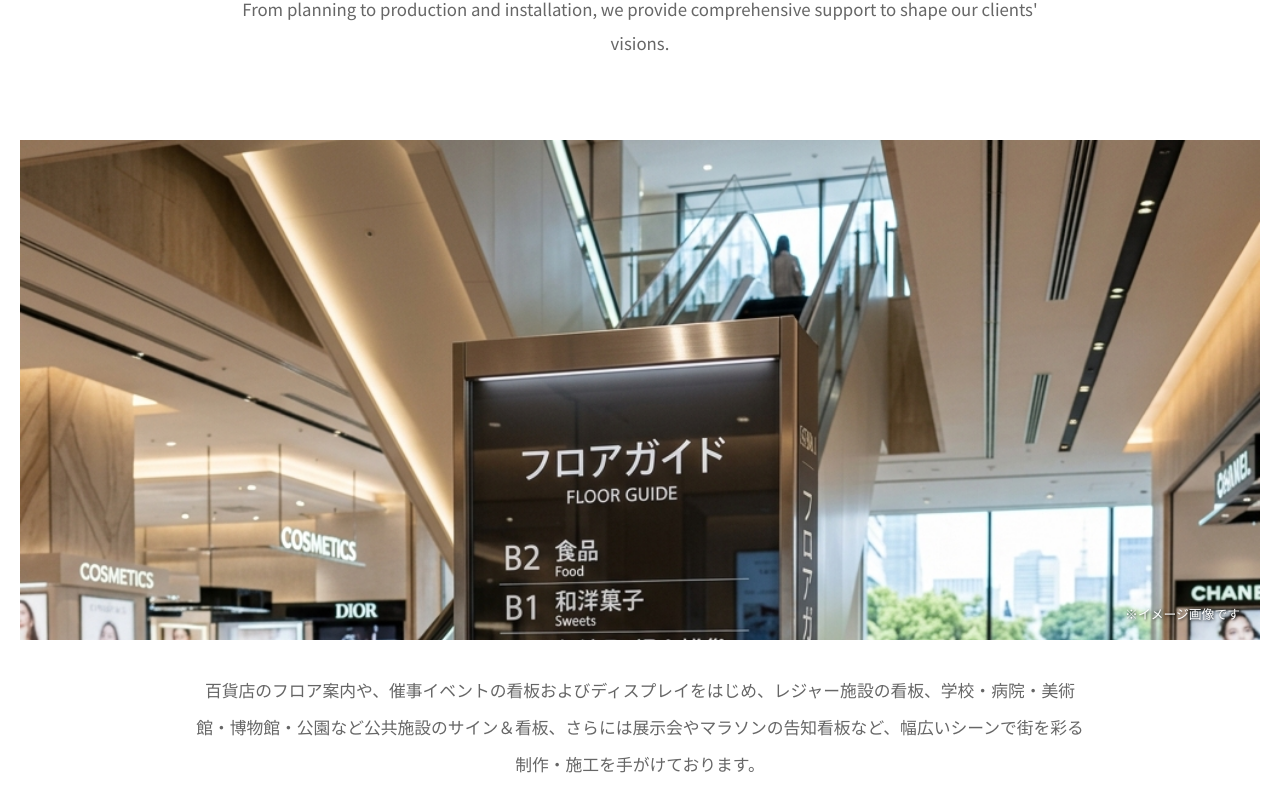
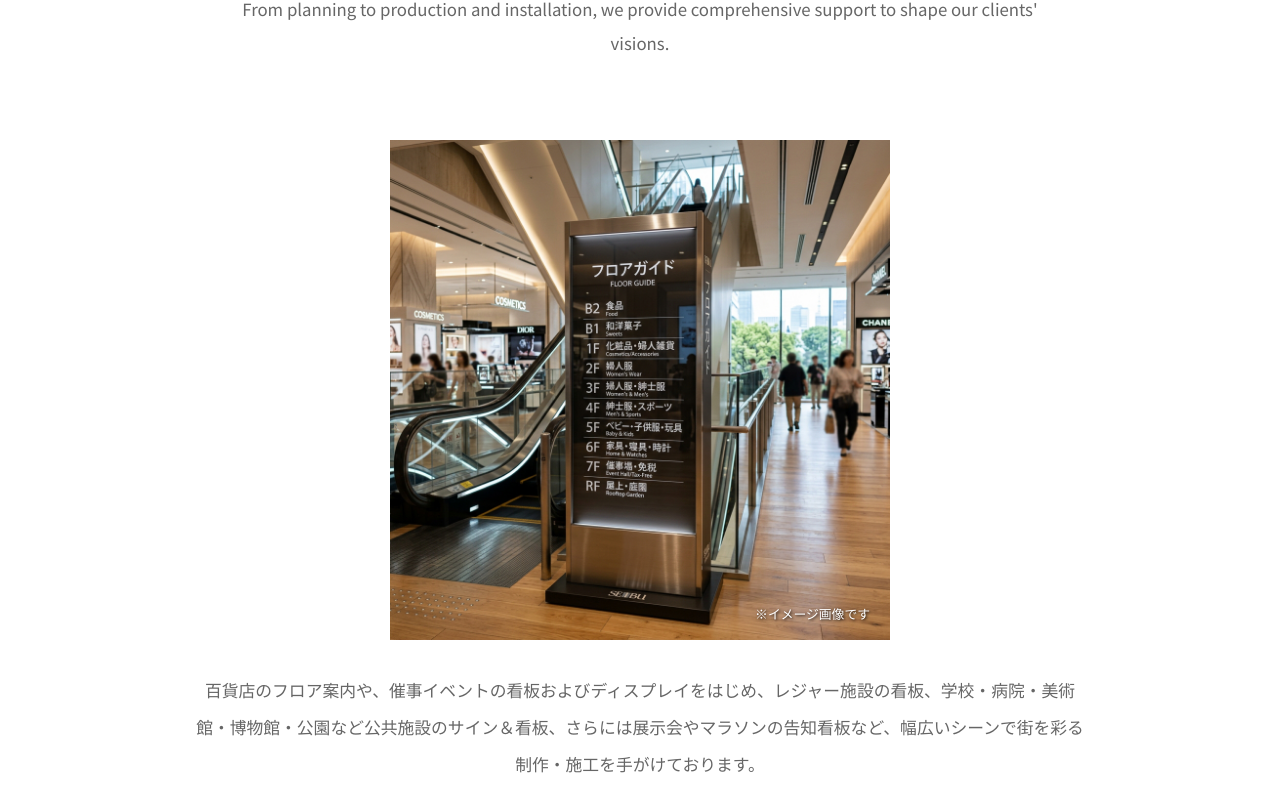
Before and after one commit to hatanoscreen/hatano-screen-web, a React (Vite) app: page /#/works in a window 1280 px wide. Shown: the part 595-1400 px from the top of the page. Built offline with nearby package versions, Linux system fonts and the light colour scheme.

Commit message:
style: update hero image wrapper dimensions and object-fit property

```diff
--- a/src/pages/Works.module.css
+++ b/src/pages/Works.module.css
@@ -40,15 +40,16 @@
 .heroImageWrapper {
     position: relative;
     width: 100%;
-    max-height: 500px;
+    max-width: 500px;
+    aspect-ratio: 1 / 1;
+    margin: 0 auto 2rem;
     overflow: hidden;
-    margin-bottom: 2rem;
 }
 
 .heroImage {
     width: 100%;
     height: 100%;
-    object-fit: cover;
+    object-fit: contain;
     display: block;
 }
 
```
